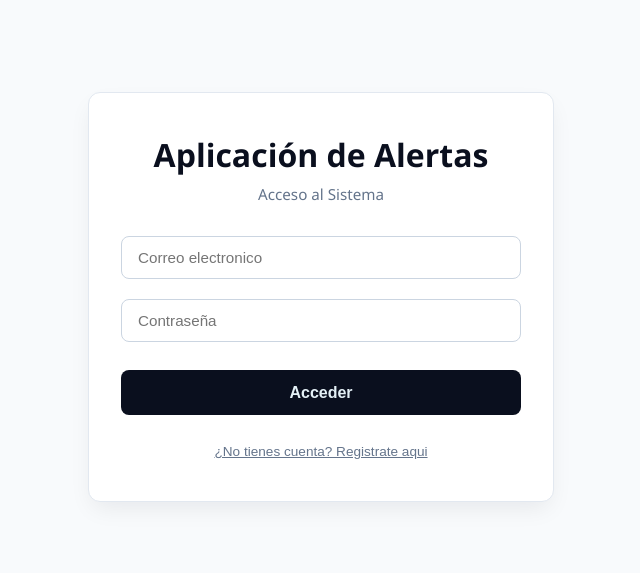
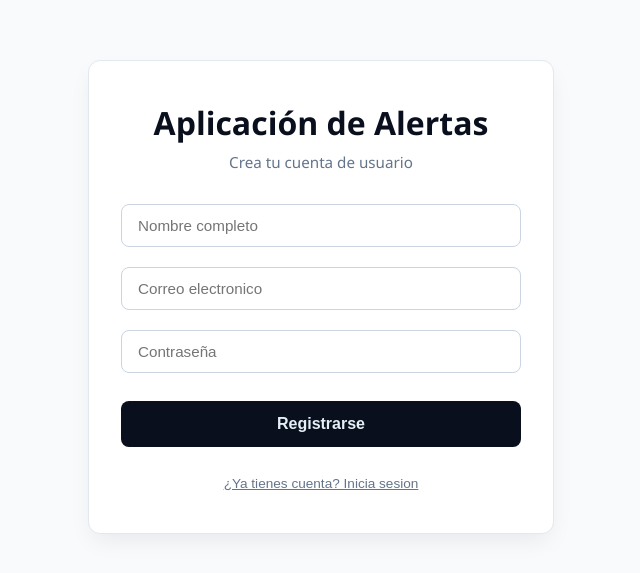
Before and after one commit to DebHatim/alertas-tiempo-real, a React (Vite) app in the folder frontend-alertas/: page /registro in a window 1280 px wide. Shown: the part 103-676 px from the top of the page, without its empty margins (319-959 px from the left). Built offline with nearby package versions, Linux system fonts and the light colour scheme.

Commit message:
refactor: support dynamic route switching and fix validation parsing

```diff
--- a/frontend-alertas/src/pages/Auth.jsx
+++ b/frontend-alertas/src/pages/Auth.jsx
@@ -1,20 +1,27 @@
-import React, {useContext, useState} from 'react';
+import React, {useContext, useEffect, useState} from 'react';
 import {AuthContext} from "../context/AuthContext.jsx";
 import {authService} from "../services/api.js";
+import {useNavigate} from "react-router-dom";
 import './Auth.css';
 
-const Auth = () => {
+const Auth = ({defaultLogin = true}) => {
     // Usar el contexto para autenticar
     const {login} = useContext(AuthContext)
+    const navigate = useNavigate();
 
     // Estado para alternar entre Login y Registro
-    const [isLogin, setIsLogin] = useState(true);
+    const [isLogin, setIsLogin] = useState(defaultLogin);
 
     // Definir estados locales para capturar datos del formulario
     const [nombre, setNombre] = useState('');
     const [email, setEmail] = useState('');
     const [password, setPassword] = useState('');
     const [error, setError] = useState('');
+
+    useEffect(() => {
+        setIsLogin(defaultLogin);
+        setError('');
+    }, [defaultLogin]);
 
     // Metodo para controlar el formulario
     const handleSubmit = async (e) => {
@@ -54,6 +61,18 @@ const Auth = () => {
             }
         }
     };
+
+    const handleSwitchMode = () => {
+        setError('');
+        if (isLogin) {
+            setIsLogin(false);
+            navigate('/registro');
+        }
+        else {
+            setIsLogin(true);
+            navigate('/login');
+        }
+    }
 
     return (
         <div className="auth-container">
@@ -97,11 +116,7 @@ const Auth = () => {
                     </button>
                 </form>
                 <div className="auth-footer">
-                    <button type="button" className="btn-switch"
-                            onClick={() => {
-                                setIsLogin(!isLogin);
-                                setError('');
-                            }}>
+                    <button type="button" className="btn-switch" onClick={handleSwitchMode}>
                         {isLogin ? '¿No tienes cuenta? Registrate aqui' : '¿Ya tienes cuenta? Inicia sesion'}
                     </button>
                 </div>
```
